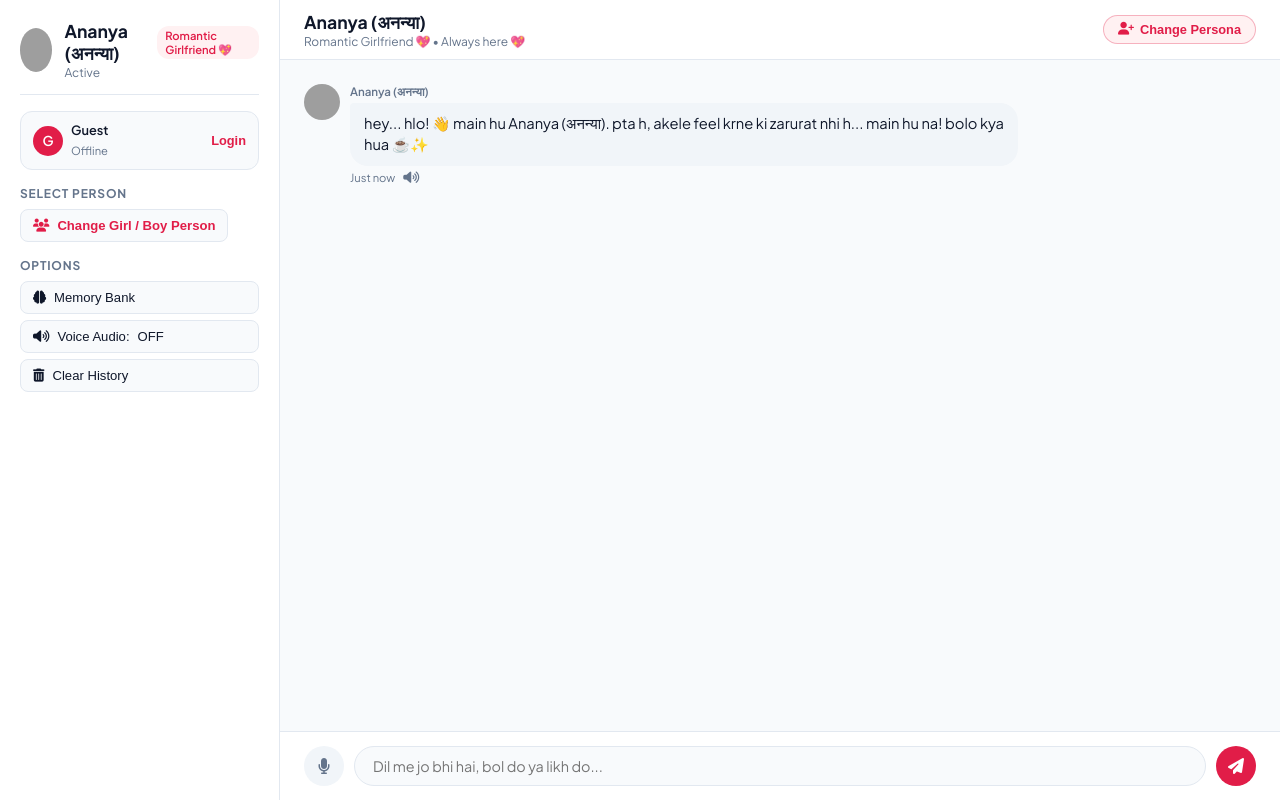
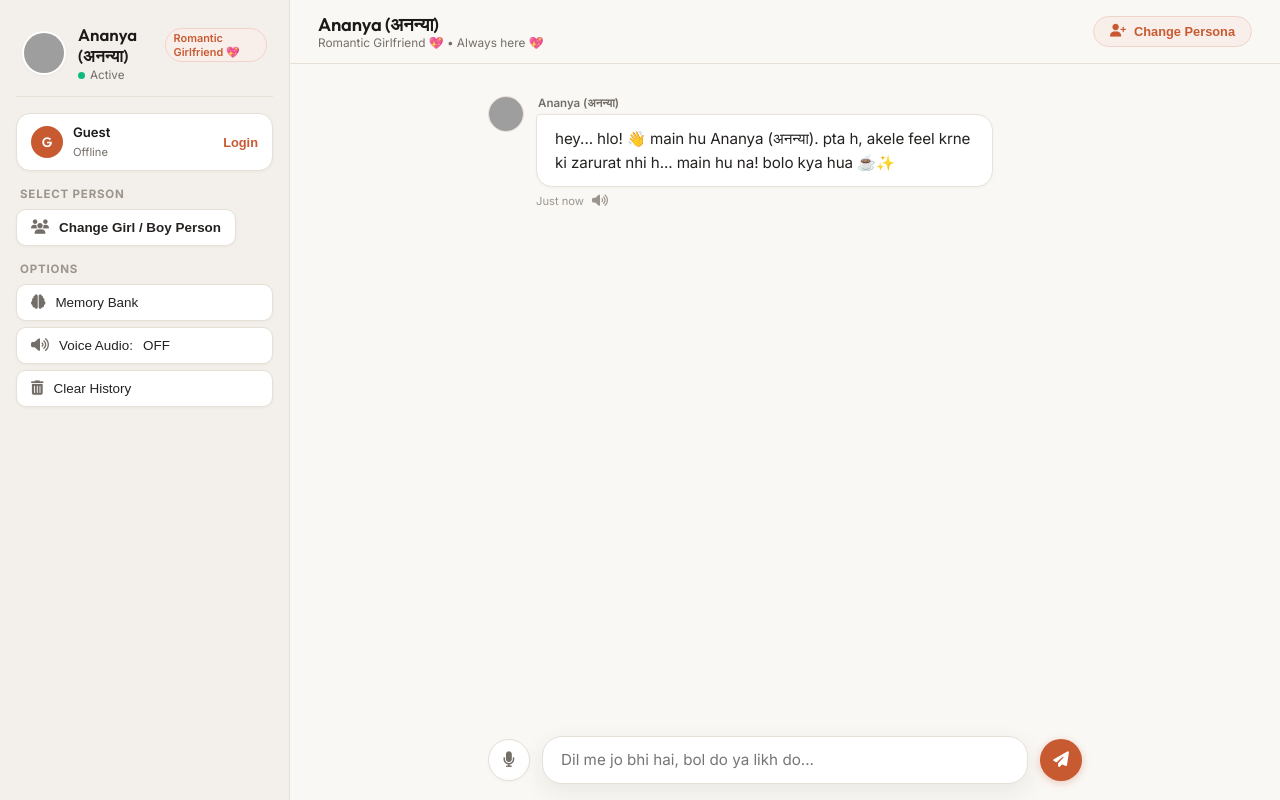
Before and after one commit to Abhish13405/love-chat-bot, a Flask app: page / in a window 1280 px wide. Run offline with Flask 3, Linux system fonts and the light colour scheme; data that the repository does not hold is empty; grey boxes are pictures that could not be loaded.

Commit message:
Redesign UI to Claude AI warm decent minimalist style with Inter & Outfit typography

```diff
--- a/static/css/style.css
+++ b/static/css/style.css
@@ -1,26 +1,43 @@
 /* ==========================================================================
-   Saathi AI Companion - Clean & Simple Minimalist UI
+   Saathi AI Companion - Claude Inspired Decent & Minimalist UI System
    ========================================================================== */
 
 :root {
-    --bg-main: #F8FAFC;
-    --bg-header: #FFFFFF;
-    --bg-chat: #FFFFFF;
-    --border-subtle: #E2E8F0;
+    /* Claude Warm Paper Palette */
+    --bg-main: #FAF8F5;
+    --bg-sidebar: #F3EFEA;
+    --bg-header: rgba(250, 248, 245, 0.92);
+    --bg-card: #FFFFFF;
 
-    --accent-red: #E11D48;
-    --accent-soft: #FFF1F2;
+    --border-subtle: #E6E0D6;
+    --border-hover: #D5CDC0;
 
-    --text-main: #0F172A;
-    --text-muted: #64748B;
+    /* Claude Signature Terracotta Accent */
+    --accent-clay: #C85A32;
+    --accent-hover: #B24E2A;
+    --accent-soft: #F9EFEA;
+    --accent-border: #F1D4C9;
 
-    --msg-user-bg: #E11D48;
+    /* Typography & Neutral Colors */
+    --text-main: #252321;
+    --text-heading: #1B1A18;
+    --text-muted: #736E67;
+    --text-light: #9B958C;
+
+    /* Chat Bubbles */
+    --msg-user-bg: #C85A32;
     --msg-user-text: #FFFFFF;
-    --msg-companion-bg: #F1F5F9;
-    --msg-companion-text: #0F172A;
+    --msg-companion-bg: #FFFFFF;
+    --msg-companion-border: #E8E2D8;
+    --msg-companion-text: #252321;
 
-    --radius-pill: 24px;
-    --radius-bubble: 18px;
+    --shadow-sm: 0 1px 3px rgba(37, 35, 33, 0.04);
+    --shadow-md: 0 4px 14px rgba(37, 35, 33, 0.06);
+    --shadow-float: 0 8px 24px rgba(37, 35, 33, 0.08);
+
+    --radius-pill: 9999px;
+    --radius-card: 14px;
+    --radius-bubble: 16px;
 }
 
 * {
@@ -30,107 +47,135 @@
 }
 
 body {
-    font-family: 'Plus Jakarta Sans', -apple-system, BlinkMacSystemFont, sans-serif;
+    font-family: 'Inter', -apple-system, BlinkMacSystemFont, sans-serif;
     background-color: var(--bg-main);
     color: var(--text-main);
     height: 100vh;
+    height: 100dvh;
     overflow: hidden;
+    -webkit-font-smoothing: antialiased;
 }
 
-/* App Container */
+/* App Container Layout */
 .app-container {
     display: flex;
     width: 100vw;
     height: 100vh;
+    height: 100dvh;
+    height: -webkit-fill-available;
+    background-color: var(--bg-main);
 }
 
-/* Sidebar - Simple & Compact */
+/* Sidebar - Claude Style Warm Minimalist */
 .sidebar {
-    width: 280px;
-    background: #FFFFFF;
+    width: 290px;
+    background: var(--bg-sidebar);
     border-right: 1px solid var(--border-subtle);
     display: flex;
     flex-direction: column;
-    padding: 20px;
+    padding: 20px 16px;
     gap: 16px;
-    transition: all 0.3s ease;
+    transition: transform 0.3s cubic-bezier(0.16, 1, 0.3, 1);
+    z-index: 50;
 }
 
 .brand {
     display: flex;
     align-items: center;
     gap: 12px;
-    padding-bottom: 14px;
+    padding: 4px 6px 14px 6px;
     border-bottom: 1px solid var(--border-subtle);
 }
 
 .avatar-container {
     width: 44px;
     height: 44px;
+    border-radius: 50%;
+    overflow: hidden;
+    border: 2px solid #FFFFFF;
+    box-shadow: var(--shadow-sm);
+    flex-shrink: 0;
 }
 
 .avatar-img {
     width: 100%;
     height: 100%;
-    border-radius: 50%;
     object-fit: cover;
 }
 
 .brand-info h2 {
-    font-size: 1.1rem;
-    font-weight: 700;
-    color: var(--text-main);
+    font-family: 'Outfit', sans-serif;
+    font-size: 1.05rem;
+    font-weight: 600;
+    color: var(--text-heading);
     display: flex;
     align-items: center;
     gap: 6px;
 }
 
 .gender-badge {
-    font-size: 0.7rem;
+    font-size: 0.68rem;
     background: var(--accent-soft);
-    color: var(--accent-red);
+    color: var(--accent-clay);
+    border: 1px solid var(--accent-border);
     padding: 2px 8px;
-    border-radius: 12px;
+    border-radius: var(--radius-pill);
     font-weight: 600;
+    font-family: 'Inter', sans-serif;
 }
 
 .status-text {
-    font-size: 0.75rem;
+    font-size: 0.73rem;
     color: var(--text-muted);
+    display: flex;
+    align-items: center;
+    gap: 5px;
+    margin-top: 2px;
+}
+
+.status-dot {
+    width: 7px;
+    height: 7px;
+    background-color: #10B981;
+    border-radius: 50%;
+    display: inline-block;
 }
 
 .user-account-card {
-    background: #F8FAFC;
+    background: #FFFFFF;
     border: 1px solid var(--border-subtle);
-    border-radius: 12px;
-    padding: 10px 12px;
+    border-radius: var(--radius-card);
+    padding: 10px 14px;
     display: flex;
     align-items: center;
     justify-content: space-between;
+    box-shadow: var(--shadow-sm);
 }
 
 .user-info {
     display: flex;
     align-items: center;
-    gap: 8px;
+    gap: 10px;
 }
 
 .user-avatar-circle {
-    width: 30px;
-    height: 30px;
+    width: 32px;
+    height: 32px;
     border-radius: 50%;
-    background: var(--accent-red);
-    color: #FFF;
+    background: var(--accent-clay);
+    color: #FFFFFF;
     display: flex;
     align-items: center;
     justify-content: center;
     font-weight: 600;
     font-size: 0.85rem;
+    font-family: 'Outfit', sans-serif;
 }
 
 .user-details h4 {
-    font-size: 0.8rem;
+    font-size: 0.82rem;
     font-weight: 600;
+    color: var(--text-heading);
 }
 
 .user-details span {
@@ -141,18 +186,25 @@ body {
 .auth-btn {
     background: none;
     border: none;
-    color: var(--accent-red);
+    color: var(--accent-clay);
     cursor: pointer;
     font-size: 0.8rem;
     font-weight: 600;
+    transition: color 0.2s ease;
+}
+
+.auth-btn:hover {
+    color: var(--accent-hover);
 }
 
 .sidebar-section h3 {
-    font-size: 0.75rem;
+    font-size: 0.72rem;
+    font-weight: 700;
     text-transform: uppercase;
     letter-spacing: 0.8px;
-    color: var(--text-muted);
+    color: var(--text-light);
     margin-bottom: 8px;
+    padding-left: 4px;
 }
 
 .controls-list {
@@ -162,29 +214,45 @@ body {
 }
 
 .control-btn {
-    background: #F8FAFC;
+    background: #FFFFFF;
     border: 1px solid var(--border-subtle);
     color: var(--text-main);
-    padding: 8px 12px;
-    border-radius: 8px;
-    font-size: 0.82rem;
+    padding: 10px 14px;
+    border-radius: 10px;
+    font-size: 0.84rem;
+    font-weight: 500;
     cursor: pointer;
     display: flex;
     align-items: center;
-    gap: 8px;
+    gap: 10px;
     text-align: left;
+    transition: all 0.2s ease;
+    box-shadow: var(--shadow-sm);
+}
+
+.control-btn i {
+    font-size: 0.9rem;
+    color: var(--text-muted);
 }
 
 .control-btn:hover {
     background: var(--accent-soft);
-    color: var(--accent-red);
-    border-color: var(--accent-red);
+    color: var(--accent-clay);
+    border-color: var(--accent-border);
+}
+
+.control-btn:hover i {
+    color: var(--accent-clay);
 }
 
 .control-btn.danger:hover {
-    background: #FEF2F2;
-    color: #EF4444;
-    border-color: #FCA5A5;
+    background: #FFF2F2;
+    color: #DC2626;
+    border-color: #FECACA;
+}
+
+.control-btn.danger:hover i {
+    color: #DC2626;
 }
 
 /* Chat Main Area */
@@ -193,23 +261,29 @@ body {
     display: flex;
     flex-direction: column;
     height: 100vh;
+    height: 100dvh;
+    height: -webkit-fill-available;
     background: var(--bg-main);
+    position: relative;
 }
 
+/* Claude Top Header */
 .chat-header {
-    height: 60px;
-    padding: 0 24px;
+    height: 64px;
+    padding: 0 28px;
     border-bottom: 1px solid var(--border-subtle);
     display: flex;
     align-items: center;
     justify-content: space-between;
     background: var(--bg-header);
+    backdrop-filter: blur(8px);
+    z-index: 10;
 }
 
 .header-left {
     display: flex;
     align-items: center;
-    gap: 12px;
+    gap: 14px;
 }
 
 .mobile-sidebar-toggle {
@@ -217,65 +291,83 @@ body {
     background: none;
     border: none;
     font-size: 1.2rem;
+    color: var(--text-heading);
     cursor: pointer;
 }
 
 .companion-title h1 {
-    font-size: 1.1rem;
-    font-weight: 700;
+    font-family: 'Outfit', sans-serif;
+    font-size: 1.15rem;
+    font-weight: 600;
+    color: var(--text-heading);
+    letter-spacing: -0.2px;
 }
 
 .companion-title p {
-    font-size: 0.75rem;
+    font-size: 0.74rem;
     color: var(--text-muted);
 }
 
 .switch-persona-header-btn {
     background: var(--accent-soft);
-    color: var(--accent-red);
-    border: 1px solid rgba(225, 29, 72, 0.3);
-    padding: 6px 14px;
+    color: var(--accent-clay);
+    border: 1px solid var(--accent-border);
+    padding: 7px 16px;
     border-radius: var(--radius-pill);
     font-size: 0.8rem;
     font-weight: 600;
     cursor: pointer;
     display: flex;
     align-items: center;
-    gap: 6px;
+    gap: 8px;
+    transition: all 0.2s ease;
 }
 
 .switch-persona-header-btn:hover {
-    background: var(--accent-red);
+    background: var(--accent-clay);
     color: #FFFFFF;
+    border-color: var(--accent-clay);
+    box-shadow: 0 2px 8px rgba(200, 90, 50, 0.25);
 }
 
-/* Chat Messages */
+/* Chat Messages Container */
 .chat-messages {
     flex: 1;
-    padding: 24px;
+    min-height: 0;
+    padding: 32px 20%;
     overflow-y: auto;
     display: flex;
     flex-direction: column;
-    gap: 16px;
+    gap: 20px;
+    scroll-behavior: smooth;
 }
 
 .message-wrapper {
     display: flex;
-    gap: 10px;
-    max-width: 75%;
+    gap: 12px;
+    max-width: 85%;
 }
 
-.message-wrapper.companion { align-self: flex-start; }
-.message-wrapper.user { align-self: flex-end; flex-direction: row-reverse; }
+.message-wrapper.companion {
+    align-self: flex-start;
+}
+
+.message-wrapper.user {
+    align-self: flex-end;
+    flex-direction: row-reverse;
+}
 
 .msg-avatar img {
     width: 36px;
     height: 36px;
     border-radius: 50%;
     object-fit: cover;
+    border: 1px solid var(--border-subtle);
 }
 
-.user .msg-avatar { display: none; }
+.user .msg-avatar {
+    display: none;
+}
 
 .msg-content-box {
     display: flex;
@@ -287,28 +379,36 @@ body {
     font-size: 0.72rem;
     color: var(--text-muted);
     font-weight: 600;
+    padding-left: 2px;
 }
 
-.user .msg-sender { text-align: right; }
+.user .msg-sender {
+    text-align: right;
+    padding-right: 2px;
+}
 
 .msg-text {
-    padding: 10px 14px;
+    padding: 12px 18px;
     border-radius: var(--radius-bubble);
-    font-size: 0.92rem;
-    line-height: 1.45;
+    font-size: 0.95rem;
+    line-height: 1.55;
     word-break: break-word;
+    letter-spacing: -0.1px;
 }
 
 .companion .msg-text {
     background: var(--msg-companion-bg);
+    border: 1px solid var(--msg-companion-border);
     border-top-left-radius: 4px;
     color: var(--msg-companion-text);
+    box-shadow: var(--shadow-sm);
 }
 
 .user .msg-text {
     background: var(--msg-user-bg);
     border-top-right-radius: 4px;
     color: var(--msg-user-text);
+    box-shadow: 0 2px 8px rgba(200, 90, 50, 0.2);
 }
 
 .msg-meta {
@@ -316,127 +416,168 @@ body {
     align-items: center;
     gap: 8px;
     font-size: 0.7rem;
-    color: var(--text-muted);
+    color: var(--text-light);
+    margin-top: 2px;
 }
 
-.user .msg-meta { justify-content: flex-end; }
+.user .msg-meta {
+    justify-content: flex-end;
+}
 
 .msg-speech-btn {
     background: none;
     border: none;
-    color: var(--text-muted);
+    color: var(--text-light);
     cursor: pointer;
     font-size: 0.8rem;
+    transition: color 0.2s ease;
 }
 
-.msg-speech-btn:hover { color: var(--accent-red); }
+.msg-speech-btn:hover {
+    color: var(--accent-clay);
+}
 
-/* Typing Indicator */
+/* Typing Indicator - Claude Style */
 .typing-indicator {
     display: none;
     align-items: center;
-    gap: 8px;
-    padding: 0 24px 10px 24px;
+    gap: 10px;
+    padding: 0 20% 16px 20%;
     color: var(--text-muted);
-    font-size: 0.8rem;
+    font-size: 0.82rem;
 }
 
-.typing-indicator.active { display: flex; }
+.typing-indicator.active {
+    display: flex;
+}
 
-.dots { display: flex; gap: 3px; }
+.dots {
+    display: flex;
+    gap: 4px;
+}
+
 .dots span {
-    width: 5px;
-    height: 5px;
-    background-color: var(--accent-red);
+    width: 6px;
+    height: 6px;
+    background-color: var(--accent-clay);
     border-radius: 50%;
     animation: typingDots 1.4s infinite ease-in-out;
 }
+
 .dots span:nth-child(2) { animation-delay: 0.2s; }
 .dots span:nth-child(3) { animation-delay: 0.4s; }
 
 @keyframes typingDots {
-    0%, 100% { transform: translateY(0); opacity: 0.4; }
+    0%, 100% { transform: translateY(0); opacity: 0.3; }
     50% { transform: translateY(-4px); opacity: 1; }
 }
 
-/* Chat Input Bar */
+/* Claude Floating Central Input Bar */
 .chat-input-bar {
-    padding: 14px 24px;
+    padding: 16px 20%;
+    background: transparent;
     display: flex;
     align-items: center;
-    gap: 10px;
-    background: #FFFFFF;
-    border-top: 1px solid var(--border-subtle);
+    gap: 12px;
+    position: relative;
 }
 
 .chat-input-bar textarea {
     flex: 1;
-    background: #F8FAFC;
-    border: 1px solid var(--border-subtle);
-    border-radius: var(--radius-pill);
-    padding: 10px 18px;
-    color: var(--text-main);
+    background: #FFFFFF;
+    border: 1.5px solid var(--border-subtle);
+    border-radius: 20px;
+    padding: 12px 18px;
+    color: var(--text-heading);
     font-family: inherit;
-    font-size: 0.9rem;
+    font-size: 0.95rem;
+    line-height: 1.45;
     resize: none;
     outline: none;
-    max-height: 100px;
+    max-height: 120px;
+    box-shadow: var(--shadow-float);
+    transition: border-color 0.2s ease, box-shadow 0.2s ease;
 }
 
 .chat-input-bar textarea:focus {
-    border-color: var(--accent-red);
-    background: #FFFFFF;
+    border-color: var(--accent-clay);
+    box-shadow: 0 6px 20px rgba(200, 90, 50, 0.12);
 }
 
 .mic-btn, .send-btn {
-    width: 40px;
-    height: 40px;
+    width: 42px;
+    height: 42px;
     border-radius: 50%;
     border: none;
     cursor: pointer;
     display: flex;
     align-items: center;
     justify-content: center;
-    font-size: 1rem;
+    font-size: 0.98rem;
+    transition: all 0.2s ease;
+    flex-shrink: 0;
 }
 
 .mic-btn {
-    background: #F1F5F9;
+    background: #FFFFFF;
     color: var(--text-muted);
+    border: 1px solid var(--border-subtle);
+    box-shadow: var(--shadow-sm);
 }
 
-.mic-btn:hover { color: var(--accent-red); }
-.mic-btn.recording { background: #EF4444; color: #FFFFFF; }
+.mic-btn:hover {
+    color: var(--accent-clay);
+    background: var(--accent-soft);
+    border-color: var(--accent-border);
+}
+
+.mic-btn.recording {
+    background: #EF4444;
+    color: #FFFFFF;
+    border-color: #EF4444;
+}
 
 .send-btn {
-    background: var(--accent-red);
+    background: var(--accent-clay);
     color: #FFFFFF;
+    box-shadow: 0 2px 8px rgba(200, 90, 50, 0.3);
 }
 
-.send-btn:hover { opacity: 0.9; }
+.send-btn:hover {
+    background: var(--accent-hover);
+    transform: scale(1.04);
+}
 
-/* Modals */
+/* Modals & Overlays - Claude Warm Style */
 .modal-overlay, .drawer-overlay {
     position: fixed;
     inset: 0;
-    background: rgba(15, 23, 42, 0.4);
+    background: rgba(35, 33, 31, 0.45);
+    backdrop-filter: blur(4px);
     z-index: 100;
     display: none;
     align-items: center;
     justify-content: center;
+    opacity: 0;
+    transition: opacity 0.2s ease;
 }
 
-.modal-overlay.active, .drawer-overlay.active { display: flex; }
+.modal-overlay.active, .drawer-overlay.active {
+    display: flex;
+    opacity: 1;
+}
 
 .modal-card {
     background: #FFFFFF;
-    border-radius: 16px;
-    width: 460px;
-    max-width: 90vw;
+    border-radius: 20px;
+    width: 480px;
+    max-width: 92vw;
     padding: 24px;
     display: flex;
     flex-direction: column;
-    gap: 16px;
+    gap: 18px;
+    box-shadow: 0 20px 40px rgba(0, 0, 0, 0.12);
+    border: 1px solid var(--border-subtle);
 }
 
 .modal-header {
--- a/templates/index.html
+++ b/templates/index.html
@@ -4,14 +4,14 @@
     <meta charset="UTF-8">
     <meta name="viewport" content="width=device-width, initial-scale=1.0">
     <title>Saathi (साथी) - AI Companion</title>
-    <!-- Google Fonts -->
+    <!-- Google Fonts (Claude AI Style: Outfit & Inter) -->
     <link rel="preconnect" href="https://fonts.googleapis.com">
     <link rel="preconnect" href="https://fonts.gstatic.com" crossorigin>
-    <link href="https://fonts.googleapis.com/css2?family=Plus+Jakarta+Sans:wght@400;500;600;700&display=swap" rel="stylesheet">
+    <link href="https://fonts.googleapis.com/css2?family=Inter:wght@400;500;600;700&family=Outfit:wght@400;500;600;700&display=swap" rel="stylesheet">
     <!-- FontAwesome Icons -->
     <link rel="stylesheet" href="https://cdnjs.cloudflare.com/ajax/libs/font-awesome/6.4.0/css/all.min.css">
-    <!-- Simple Clean CSS -->
-    <link rel="stylesheet" href="{{ url_for('static', filename='css/style.css') }}?v=2.0">
+    <!-- Claude Inspired Decent CSS -->
+    <link rel="stylesheet" href="{{ url_for('static', filename='css/style.css') }}?v=3.0">
 </head>
 <body>
     <div class="app-container">
```
Also changed, not shown: other parts of static/css/style.css (+80 -128 lines).
